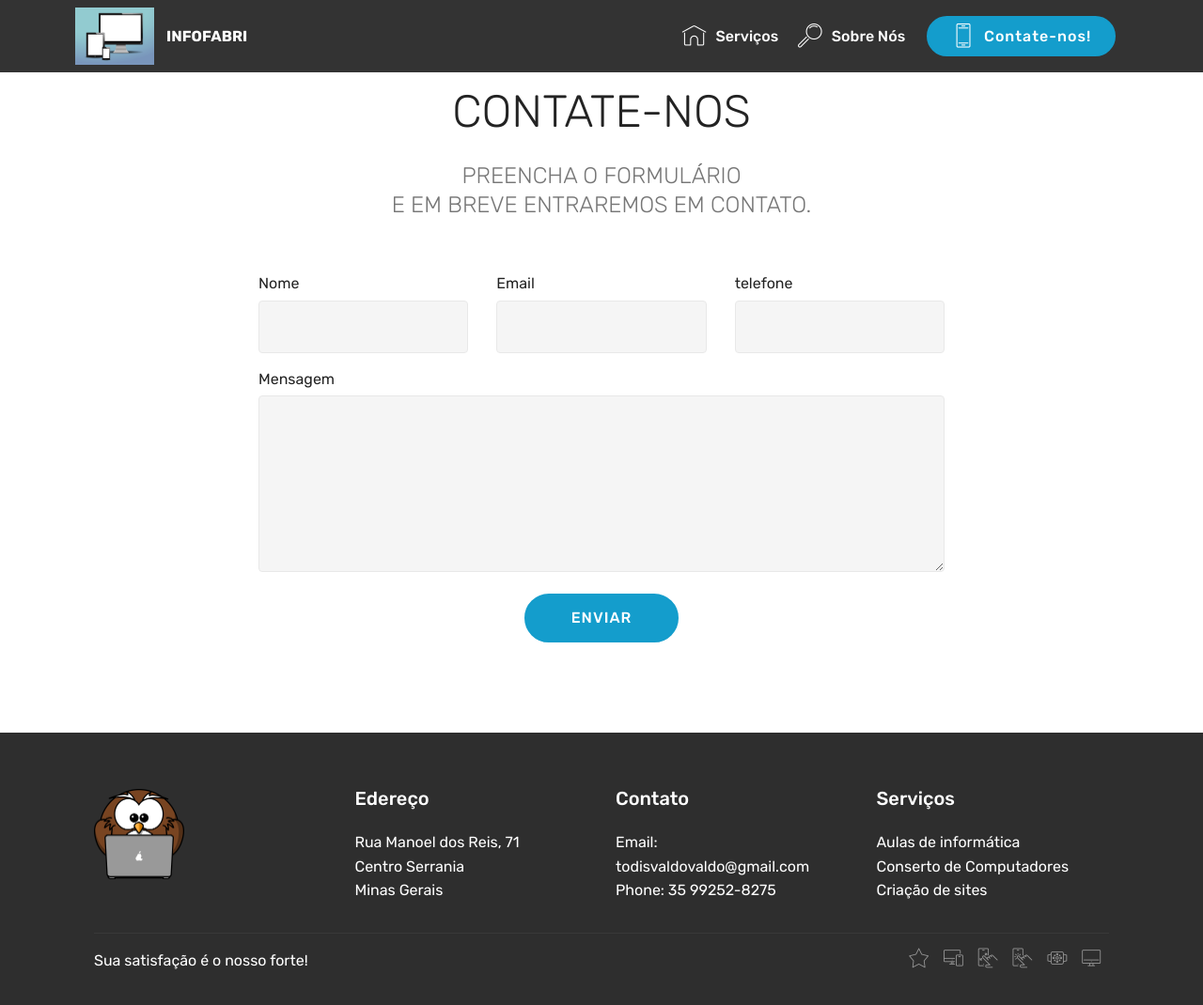
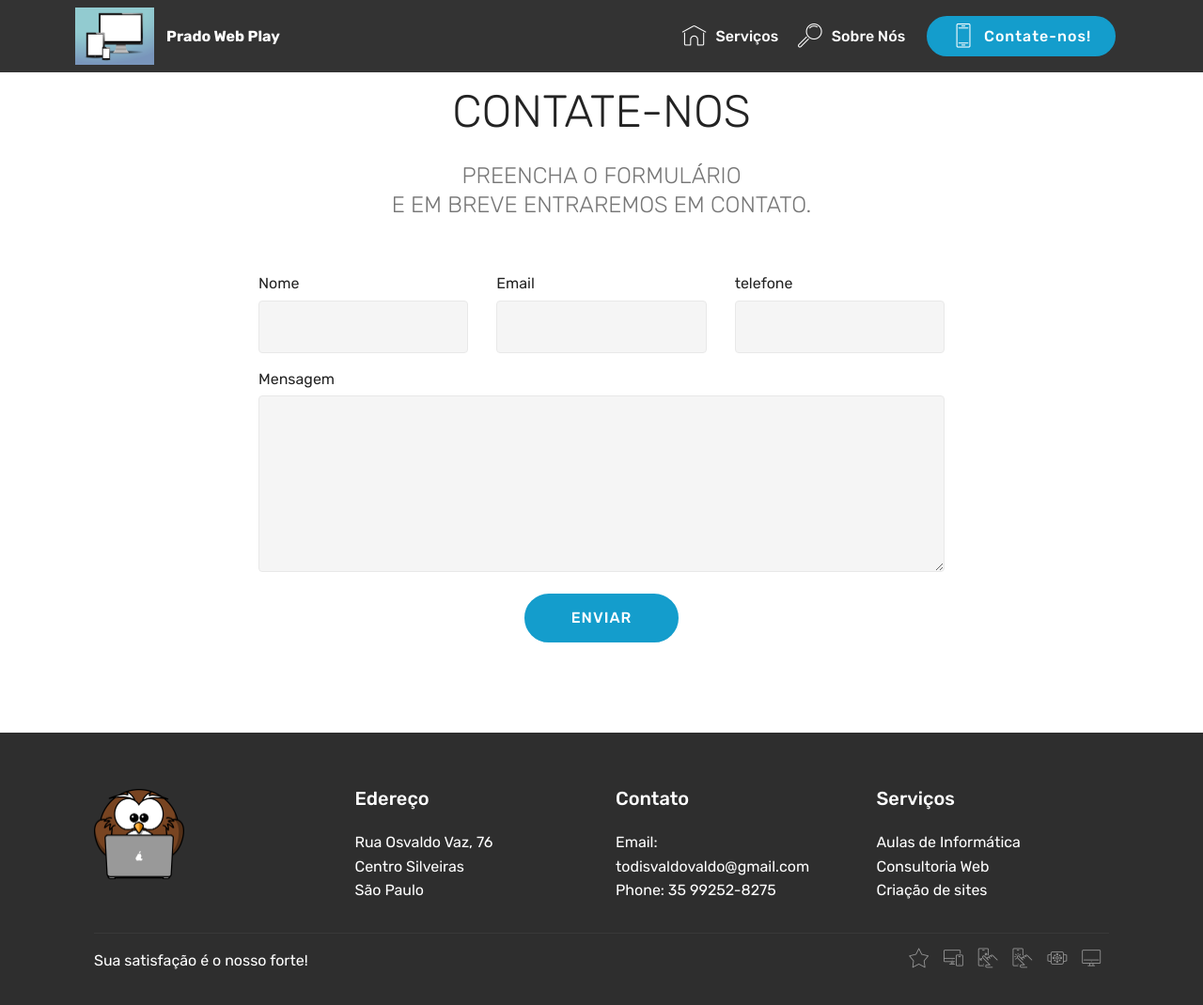
Before and after one commit to pradosimone/pradosimone.github.io, a plain HTML site: page page1.html in a window 1280 px wide. Shown: the whole page at 94% size. Drawn offline with Linux system fonts and the light colour scheme; files whose address does not match are found by name.

Commit message:
Update page1.html

```diff
--- a/page1.html
+++ b/page1.html
@@ -44,7 +44,7 @@
                          <img src="assets/images/mbr-122x88.png" alt="HOME" title="HOME" style="height: 3.8rem;">
                     </a>
                 </span>
-                <span class="navbar-caption-wrap"><a class="navbar-caption text-white display-4" href="index.html">INFOFABRI</a></span>
+                <span class="navbar-caption-wrap"><a class="navbar-caption text-white display-4" href="index.html">Prado Web Play</a></span>
             </div>
         </div>
         <div class="collapse navbar-collapse" id="navbarSupportedContent">
@@ -133,9 +133,9 @@
             <div class="col-12 col-md-3 mbr-fonts-style display-7">
                 <h5 class="pb-3">
                     Edereço</h5>
-                <p class="mbr-text">Rua Manoel dos Reis, 71
-<br>Centro Serrania
-<br>Minas Gerais</p>
+                <p class="mbr-text">Rua Osvaldo Vaz, 76
+<br>Centro Silveiras
+<br>São Paulo</p>
             </div>
             <div class="col-12 col-md-3 mbr-fonts-style display-7">
                 <h5 class="pb-3">
@@ -145,8 +145,8 @@
             </div>
             <div class="col-12 col-md-3 mbr-fonts-style display-7">
                 <h5 class="pb-3">Serviços</h5>
-                <p class="mbr-text">Aulas de informática
-<br>Conserto de Computadores
+                <p class="mbr-text">Aulas de Informática
+<br>Consultoria Web
 <br>Criação de sites</p>
             </div>
         </div>
```
